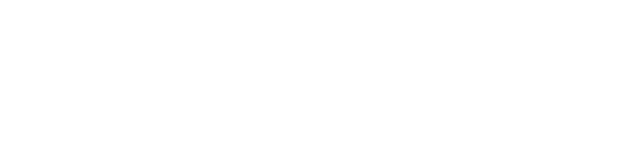
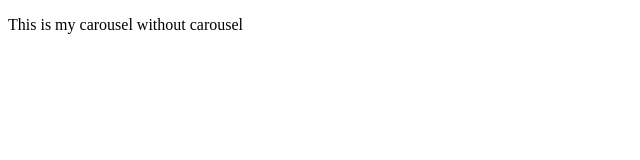
Before and after one commit to BBENJA50/gitdemodavid, a plain HTML site: page index.html in a window 1280 px wide. Shown: the whole page, without its empty margins (0-640 px from the left). Drawn offline with Linux system fonts and the light colour scheme.

Commit message:
added text

```diff
--- a/index.html
+++ b/index.html
@@ -12,6 +12,7 @@
 
 
 <!--BENJAMIN CAROUSEL-->
+<p>This is my carousel without carousel</p>
 
 </body>
 </html>
```
